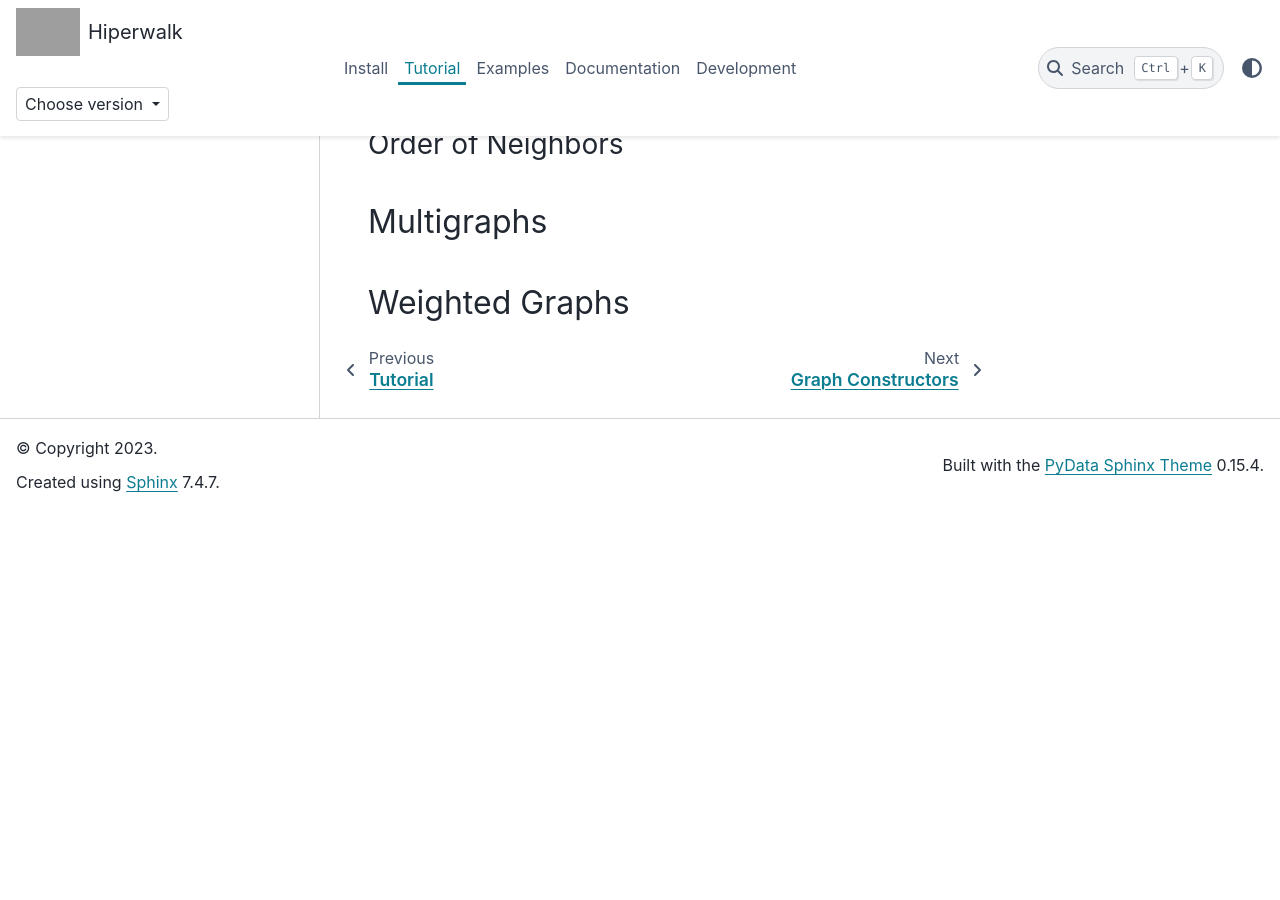
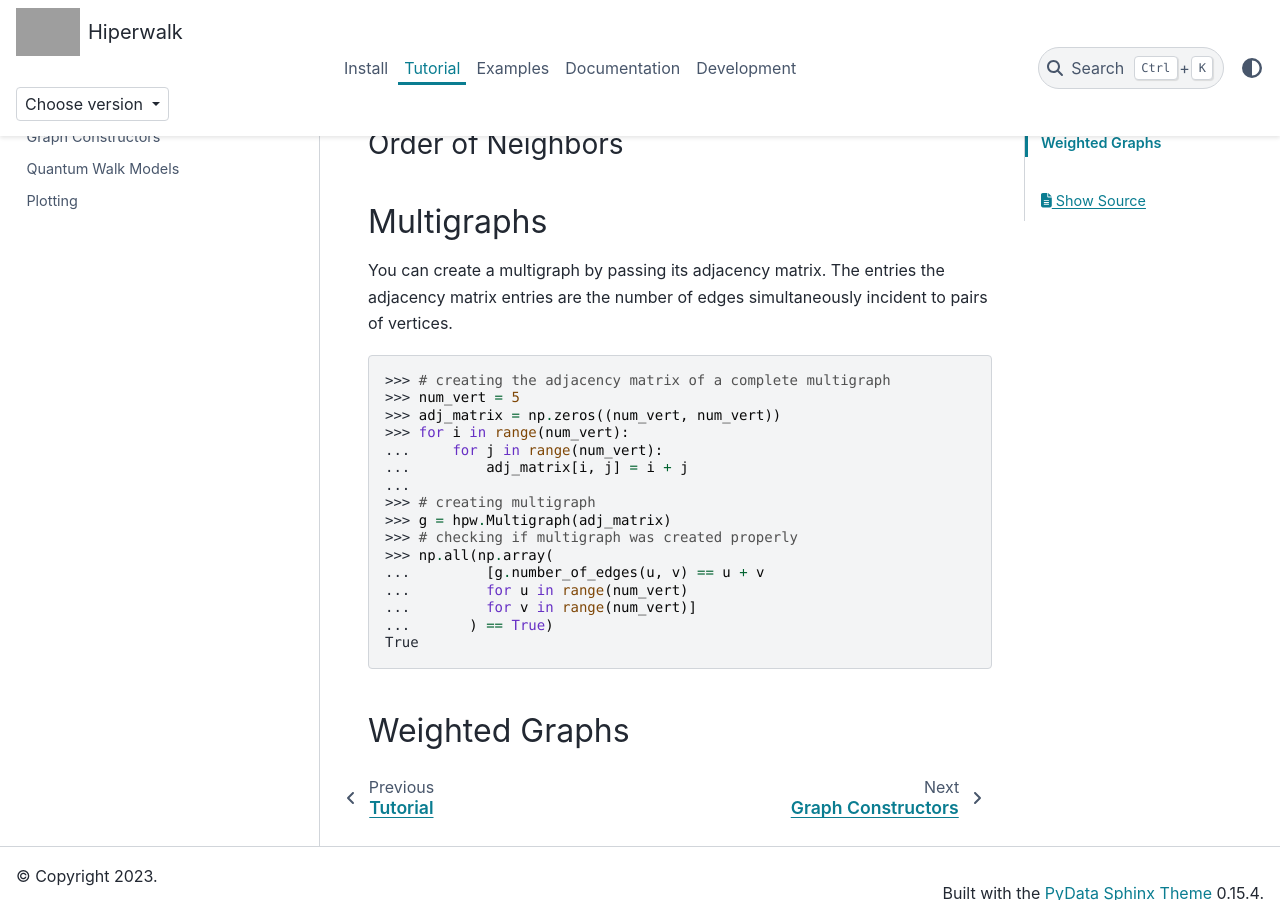
Before and after one commit to hiperwalk/hiperwalk, a Sphinx documentation site: the page built from docs/tutorial/graphs.rst, in a window 1280 px wide and 900 px high, scrolled down 1421 px. Built offline with Sphinx 7.4.7 and the PyData theme 0.15.4, drawn with Linux system fonts in a browser that asks for light colours; before the commit the page ends 1933 px from its top, so only the background shows below that; grey boxes are pictures that could not be loaded.

Commit message:
Add multigraph tutorial

```diff
--- a/docs/tutorial/graphs.rst
+++ b/docs/tutorial/graphs.rst
@@ -76,6 +76,31 @@
 Multigraphs
 -----------
 
+You can create a multigraph by passing its adjacency matrix.
+The entries the adjacency matrix entries are the number of edges
+simultaneously incident to pairs of vertices.
+
+.. testsetup::
+
+   import numpy as np
+
+>>> # creating the adjacency matrix of a complete multigraph
+>>> num_vert = 5
+>>> adj_matrix = np.zeros((num_vert, num_vert))
+>>> for i in range(num_vert):
+...     for j in range(num_vert):
+...         adj_matrix[i, j] = i + j
+...
+>>> # creating multigraph
+>>> g = hpw.Multigraph(adj_matrix)
+>>> # checking if multigraph was created properly
+>>> np.all(np.array(
+...         [g.number_of_edges(u, v) == u + v
+...         for u in range(num_vert)
+...         for v in range(num_vert)]
+...       ) == True)
+True
+
 ---------------
 Weighted Graphs
 ---------------
```
